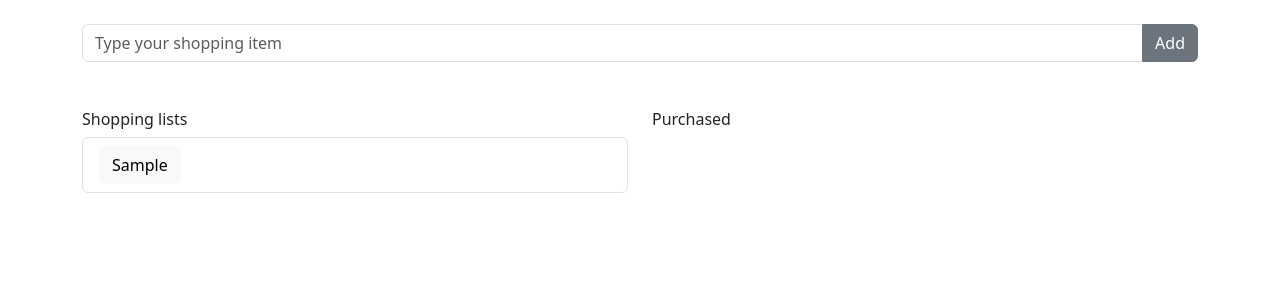
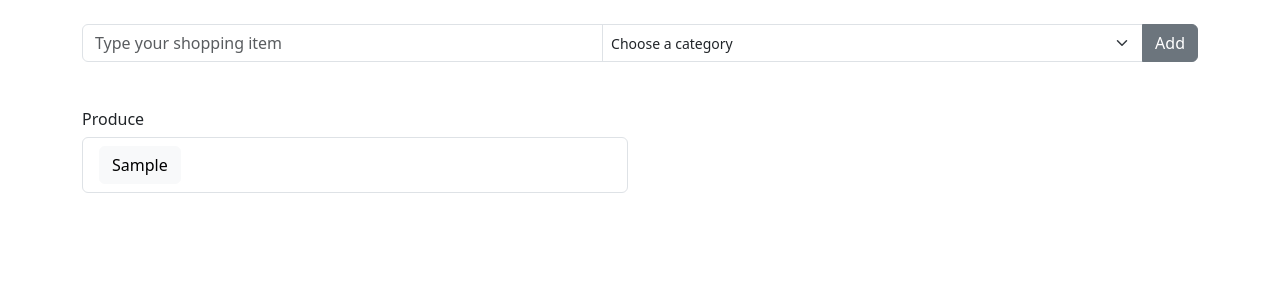
Before and after one commit to prabinkc2046/taskmanagerwithReact, a React (Create React App) app: page / in a window 1280 px wide. Both pictures are taken after typing "Sample" into the empty fields and a click on the button "Add". Shown: the top 300 px of the page. Built offline with nearby package versions, Linux system fonts and the light colour scheme.

Commit message:
item is getting categorised under the category they select.

```diff
--- a/src/Form.js
+++ b/src/Form.js
@@ -1,27 +1,37 @@
 import React from 'react';
 import 'bootstrap/dist/css/bootstrap.css';
 
-export default function
-({onSubmit, taskNameRef}) {
+export default function Form({ onSubmit, taskNameRef, categoryRef }) {
   return (
     <div className="container mt-4">
       <form onSubmit={onSubmit} className="row g-3">
         <div className="col-12">
-
           <div className="input-group">
             <input
               ref={taskNameRef}
               type="text"
               className="form-control"
-
               placeholder="Type your shopping item"
               required
             />
+            <select ref={categoryRef} className="form-select form-select-sm" aria-label="Major Grocery Category">
+              <option value="Choose a category" disabled>Choose a category</option>
+              <option value="Produce">Produce</option>
+              <option value="Dairy">Dairy</option>
+              <option value="Meat">Meat</option>
+              <option value="Bakery">Bakery</option>
+              <option value="Frozen">Frozen</option>
+              <option value="Snacks">Snacks</option>
+              <option value="Beverages">Beverages</option>
+              <option value="Pantry">Pantry</option>
+              <option value="Household">Household</option>
+              <option value="Personal Care">Personal Care</option>
+              {/* Add more categories as needed */}
+            </select>
             <button type="submit" className="btn btn-secondary">Add</button>
           </div>
         </div>
       </form>
     </div>
-
-  )
+  );
 }
--- a/src/ListTask.js
+++ b/src/ListTask.js
@@ -1,32 +1,36 @@
-import React, {useEffect, useState} from 'react';
-import 'bootstrap/dist/css/bootstrap.css';
+import React, { useEffect, useState } from 'react';
 import { FontAwesomeIcon } from '@fortawesome/react-fontawesome';
 import { faTrash } from '@fortawesome/free-solid-svg-icons';
 import './styles.css';
-export default function ListTask({updateList, fetchTask, handleTaskCompleteStatus, checked, completedTask, incompletedTask, handleCompletedTask, handleDeleteTask}) {
-  useEffect(() => {
-    fetchTask();
-  },[updateList]);
+
+export default function ListTask({ updateList, fetchTask, handleTaskCompleteStatus, checked, completedTask, incompletedTask, handleCompletedTask, handleDeleteTask }) {
+  const categories = Array.from(new Set(incompletedTask.map(task => task.category)));
 
   useEffect(() => {
     fetchTask();
-  },[checked]);
+  }, [updateList]);
 
+  useEffect(() => {
+    fetchTask();
+  }, [checked]);
 
   return (
-    <div class="container mt-5">
-  <div class="row">
-    <div class="col-md-6">
-      <h6>Shopping lists</h6>
-      <div class="list-group">
-        {incompletedTask.map(task => (
+    <div className="container mt-5">
+      <div className="row">
+        {categories.map(category => (
+          <div key={category} className="col-md-6">
+            <h6>{category}</h6>
+            <div className="list-group">
+              {incompletedTask
+                .filter(task => task.category === category)
+                .map(task => (
                   <div
                     key={task.task_id}
-            class={`list-group-item ${task.flash ? 'flash' : ''}`}
+                    className={`list-group-item ${task.flash ? 'flash' : ''}`}
                   >
-            <div class="d-flex justify-content-between align-items-center">
+                    <div className="d-flex justify-content-between align-items-center">
                       <button
-                class="btn btn-light"
+                        className="btn btn-light"
                         onClick={() => handleTaskCompleteStatus(task.task_id)}
                       >
                         {task.task_name}
@@ -36,35 +40,8 @@ export default function ListTask({updateList, fetchTask, handleTaskCompleteStatu
                 ))}
             </div>
           </div>
-
-    <div class="col-md-6 mt-md-0 mt-4">
-      <h6>Purchased</h6>
-      <div class="list-group">
-        {completedTask.map((task) => (
-          <div key={task.task_id} class="list-group-item">
-            <div class="d-flex justify-content-between align-items-center">
-              <button
-                class="btn btn-light"
-                style={{ textDecoration: 'line-through' }}
-                onClick={() => handleCompletedTask(task.task_id)}
-              >
-                {task.task_name}
-              </button>
-              <div>
-                <button
-                  class="btn btn-danger me-2"
-                  onClick={() => handleDeleteTask(task.task_id)}
-                >
-                  <FontAwesomeIcon icon={faTrash} />
-                </button>
-              </div>
-            </div>
-          </div>
         ))}
       </div>
     </div>
-  </div>
-</div>
-
-  )
-};
+  );
+}
--- a/src/PostToDo.js
+++ b/src/PostToDo.js
@@ -5,15 +5,14 @@ import ListTask from './ListTask';
 export default function PostToDo() {
   const [completedTask, setCompletedTask] = useState([]);
   const [incompletedTask, setInCompletedTask] = useState([]);
-  const [isChecked, setIsChecked] = useState(false);
   const taskNameRef = useRef();
+  const categoryRef = useRef();
 
-  // Fetch data from local storage
   useEffect(() => {
     const storedTasks = JSON.parse(localStorage.getItem('tasks')) || { incompletedTask: [], completedTask: [] };
     setInCompletedTask(storedTasks.incompletedTask);
     setCompletedTask(storedTasks.completedTask);
-  }, [isChecked]);
+  }, []);
 
   const updateLocalStorage = (tasks) => {
     localStorage.setItem('tasks', JSON.stringify(tasks));
@@ -52,12 +51,15 @@ export default function PostToDo() {
   const handleSubmitForm = (e) => {
     e.preventDefault();
     const task_name = taskNameRef.current.value;
+    const category = categoryRef.current.value;
     const newTask = {
       task_id: new Date().getTime(),
       task_name: task_name,
       completed: false,
+      category: category,
     };
     taskNameRef.current.value = '';
+    categoryRef.current.value = 'Choose a category';
     postTask(newTask);
   };
 
@@ -93,14 +95,13 @@ export default function PostToDo() {
 
   return (
     <>
-      <Form onSubmit={handleSubmitForm} taskNameRef={taskNameRef} />
+      <Form onSubmit={handleSubmitForm} taskNameRef={taskNameRef} categoryRef={categoryRef} />
 
       <p></p>
 
       <ListTask
         fetchTask={() => {}}
         handleTaskCompleteStatus={handleTaskCompleteStatus}
-        checked={isChecked}
         completedTask={completedTask}
         incompletedTask={incompletedTask}
         handleCompletedTask={handleCompletedTask}
@@ -109,136 +110,3 @@ export default function PostToDo() {
     </>
   );
 }
-
-
-// import React, {useState, useEffect, useRef} from 'react';
-// import axios from 'axios';
-// import Form from './Form';
-// import ListTask from './ListTask';
-
-// const endpoint = process.env.REACT_APP_API_ENDPOINT;
-
-// export default function PostToDo() {
-//     const [completedTask, setCompletedTask] = useState([]);
-//     const [incompletedTask, setInCompletedTask] = useState([]);
-//     const [isChecked, setIsChecked] = useState(false);
-//     const taskNameRef = useRef();
-//     const postTask = async (newTask) => {
-//         try {
-//             const response = await axios.post(endpoint, newTask, {
-//                 headers: {
-//                     "Content-Type": "application/json"
-//                 }
-//             });
-//             if (response.status){
-//                 console.log("Task is being added");
-//                 fetchTask();
-//             }
-
-//         } catch (error){
-//             console.error(error)
-//         }
-
-//     };
-
-//     const updateTask = async (id, updatedTask) => {
-//         const updateEndpoint = `${endpoint}/${id}`;
-//         const response = await axios.put(updateEndpoint, updatedTask, {
-//             'headers': {
-//                 'Content-Type': 'application/json',
-//             }
-//         });
-//         if (response.status === 200){
-//             console.log("data is updated successfully.");
-//             setIsChecked(!isChecked);
-//         }
-//     };
-
-//     const fetchTask = async () => {
-//         // const endpoint = "http://127.0.0.1:5000/todos";
-//         const response = await axios.get(endpoint);
-//         const taskList = response.data.tasks;
-//         const incompletedTask = taskList.filter((task) => {
-//             return !task.completed
-//         });
-//         setInCompletedTask(incompletedTask.reverse());
-
-//         const completedTask = taskList.filter((task) => {
-//             return task.completed
-//         });
-//         setCompletedTask(completedTask.reverse());
-
-//       };
-
-//     const deleteTask = async (id) => {
-//         const deleteEndpoint = `${endpoint}/${id}`;
-//         const response = await axios.delete(deleteEndpoint, {
-//             'headers': {
-//                 'Content-Type': 'application/json',
-//             }
-//         });
-//         if (response.status === 200){
-//             console.log("Task  is deleted successfully.");
-//             setIsChecked(!isChecked);
-//         }
-//     };
-
-//     const handleSubmitForm = (e) => {
-//         e.preventDefault();
-//         const task_name = taskNameRef.current.value;
-//         const newTask = {
-//             task_name: task_name
-//         };
-//         taskNameRef.current.value = null;
-//         postTask(newTask);
-//     };
-
-//     const handleTaskCompleteStatus = (id) => {
-//         incompletedTask.map((task) => {
-//             if (task.task_id === id){
-//                 // const taskIndex = taskList.findIndex(task => task.task_id === id);
-//                 // const updatedTaskList = [...taskList];
-//                 // updatedTaskList[taskIndex] = {...updatedTaskList[taskIndex], completed: !task.completed}
-//                 // setTaskList(updatedTaskList);
-//                 const updatedTask = {...task, completed: !task.completed};
-//                 updateTask(task.task_id, updatedTask);
-//             }
-//         })
-//     };
-
-//     const handleCompletedTask = (id) => {
-//         completedTask.map((task) => {
-//             if (task.task_id === id){
-//                 // const taskIndex = taskList.findIndex(task => task.task_id === id);
-//                 // const updatedTaskList = [...taskList];
-//                 // updatedTaskList[taskIndex] = {...updatedTaskList[taskIndex], completed: !task.completed}
-//                 // setTaskList(updatedTaskList);
-//                 const updatedTask = {...task, completed: !task.completed};
-//                 updateTask(task.task_id, updatedTask);
-//             }
-//         })
-//     };
-
-//     const handleDeleteTask = (id) => {
-//         deleteTask(id)
-//     }
-//   return (
-//     <>
-//     <Form onSubmit={handleSubmitForm}
-//     taskNameRef={taskNameRef}/>
-
-//     <p></p>
-
-//     <ListTask
-//     fetchTask={fetchTask}
-//     handleTaskCompleteStatus={handleTaskCompleteStatus}
-//     checked={isChecked}
-//     completedTask={completedTask}
-//     incompletedTask={incompletedTask}
-//     handleCompletedTask={handleCompletedTask}
-//     handleDeleteTask={handleDeleteTask}
-//     />
-
-//     </>
-//   );
-// };
```
Lines whose indentation alone changed are shown as unchanged.
